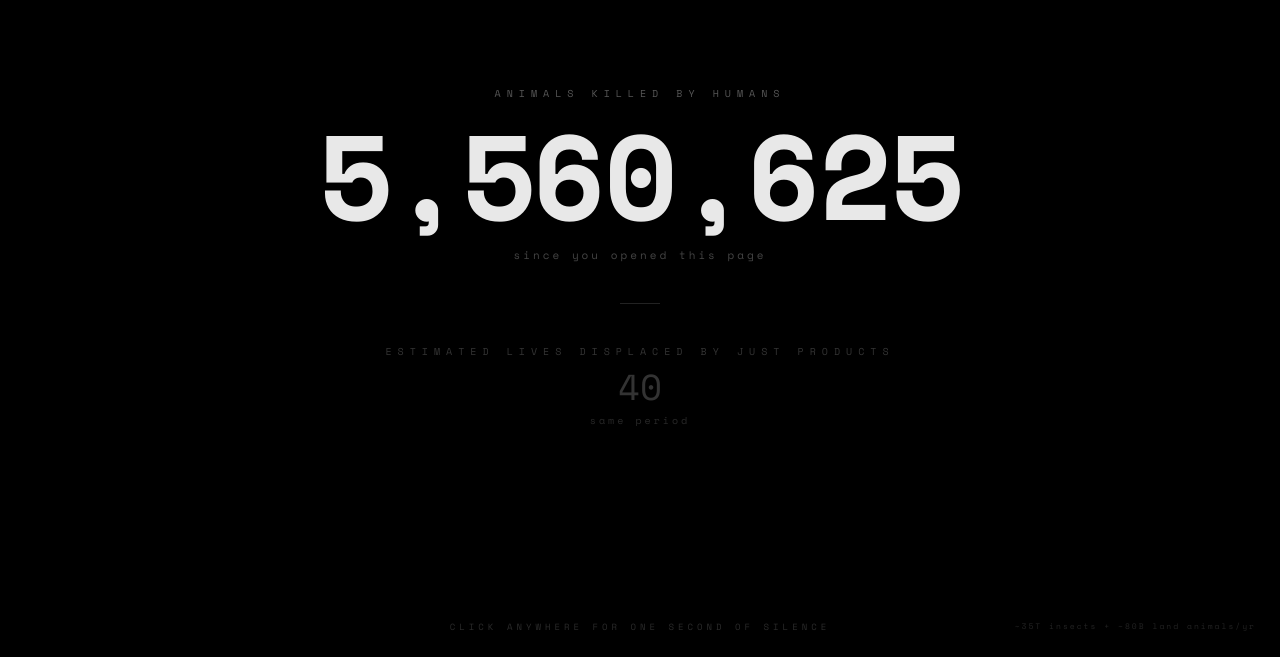
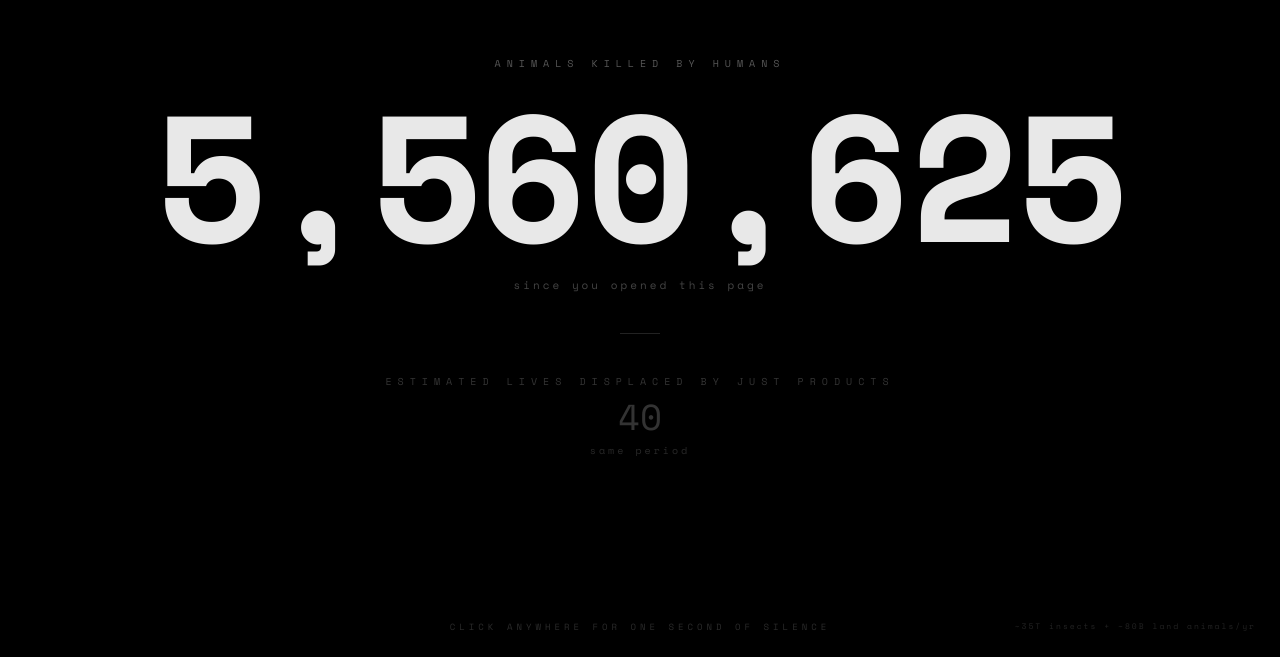
Before and after one commit to manintheandes/animalcounter, a plain HTML site: page counter.html in a window 1280 px wide. Shown: the part 143-800 px from the top of the page. Drawn offline with nearby package versions, Linux system fonts and the light colour scheme.

Commit message:
Larger counter font size
Co-Authored-By: Claude Opus 4.6 <noreply@anthropic.com>

```diff
--- a/counter.html
+++ b/counter.html
@@ -30,7 +30,7 @@
   }
 
   .main-counter {
-    font-size: clamp(36px, 10vw, 120px);
+    font-size: clamp(48px, 14vw, 180px);
     font-weight: 700;
     font-variant-numeric: tabular-nums;
     line-height: 1;
```
